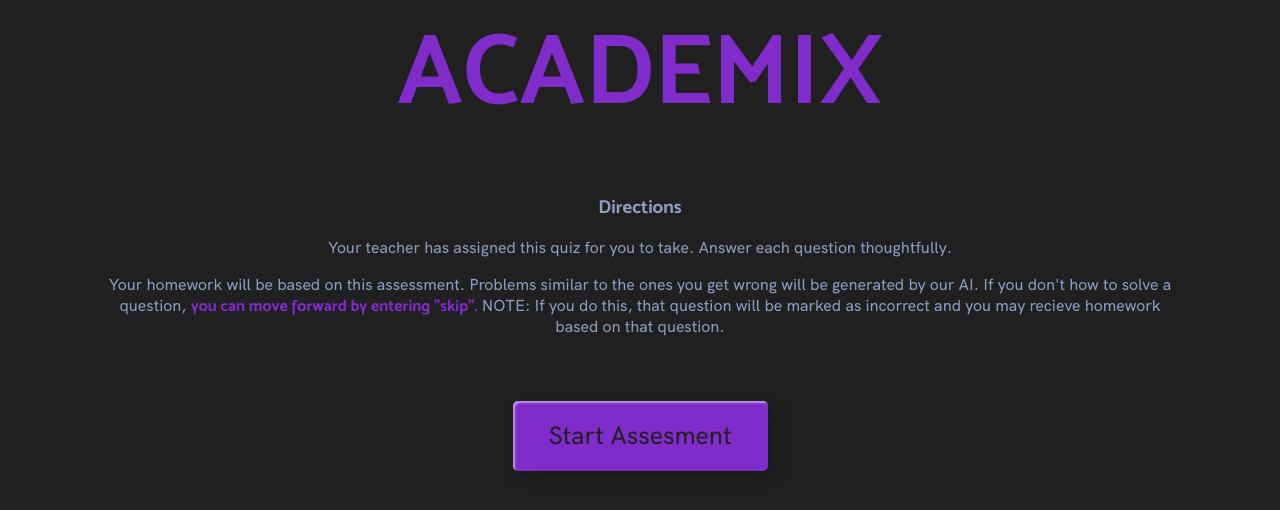
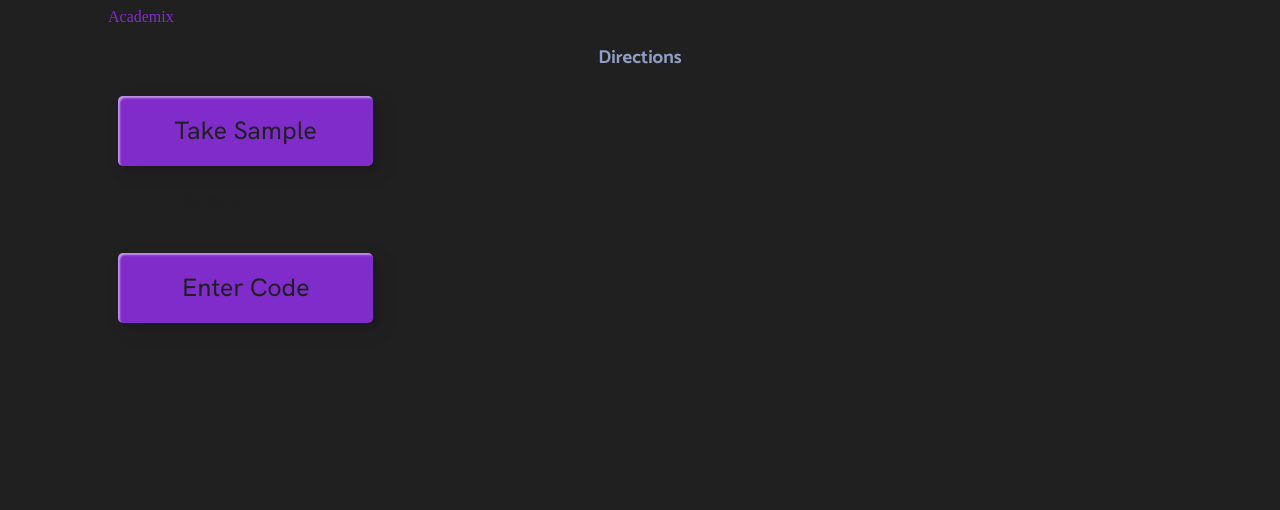
Before and after one commit to KrishayR/academix, a Flask app: page /startassessment in a window 1280 px wide. Shown: the top 510 px of the page. Run offline with Flask 2, Linux system fonts and the light colour scheme; some libraries are stand-ins or nearby versions.

Commit message:
Update startassessment.html

```diff
--- a/templates/startassessment.html
+++ b/templates/startassessment.html
@@ -22,10 +22,38 @@
         NOTE: If you do this, that question will be marked as incorrect and you may recieve homework based on that question.</p>
         <br>
         <div class="frame">
-          <button onclick="location.href='/assessment'" type=button class="custom-btn btn-6" style="text-align: center; justify-content: center;"><span>Start Assesment</span></button>
+          <button onclick="location.href='/assessment'" type=button class="custom-btn btn-6" style="text-align: center; justify-content: center;"><span>Start Assessment</span></button>
         </div>
     </div>
-  </div>
+    <div id="frame2" style="padding-left:100;padding-right:100;">
+        <h1 id = "title-b"> </h1><a style = "text-decoration:none; color: #7F2CCB;" href="/">Academix</a></h1>
+        <h3 style = "text-align:center; color: #909CC2; font-family:mosk;">Directions</h3>
+        <button id = "sampleButton" type="button" class="custom-btn btn-6" style="text-align:center; justify-content: center;" onclick="sample()"><span>Take Sample Assessment</span></button>
+        <br>
+        <h2 id="or">OR</h2>
+        <button id="joinCodeButton" type="button" class="custom-btn btn-6" style="text-align:center; justify-content:center;" onclick="location.href='/startassessmentv'"><span>Enter Code</span></button>
+    </div>
   <script src="../static/js/main.js"></script>
-  <script src="https://unpkg.com/ionicons@5.0.0/dist/ionicons.js"></script>
+    <script src="https://unpkg.com/ionicons@5.0.0/dist/ionicons.js"></script>
+    <script>
+    $("#frame1").hide();
+    function sample(){
+      $("#frame1").show();
+      $("#frame2").hide();
+    }
+
+    function joinLobby(){
+      if (document.getElementById("#smth") == 390392){
+        location.href = '/startassessmentv';
+      } else{
+        alert("Error. Incorrect/invalid code.");
+      }
+    }
+
+
+
+
+
+
+  </script>
 </html>
```
